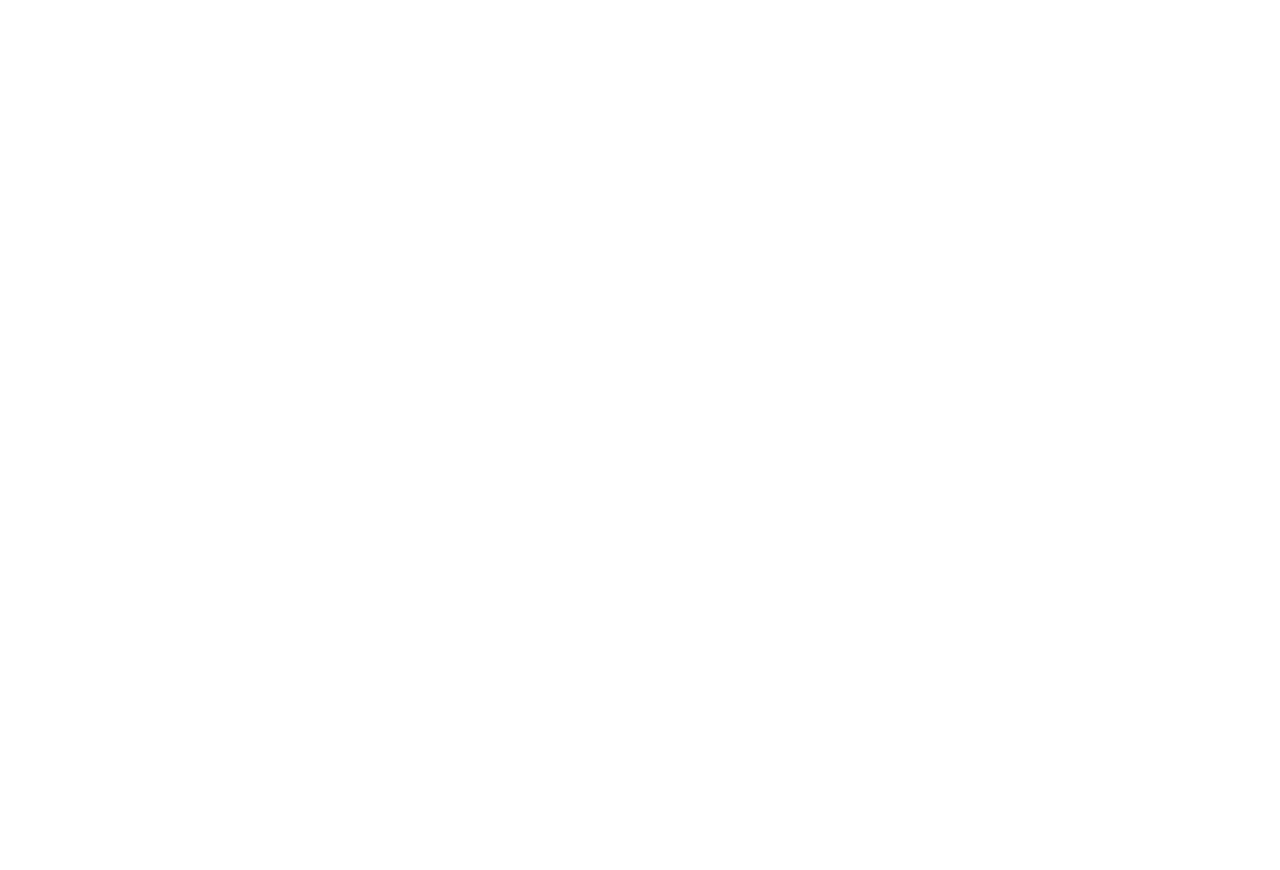
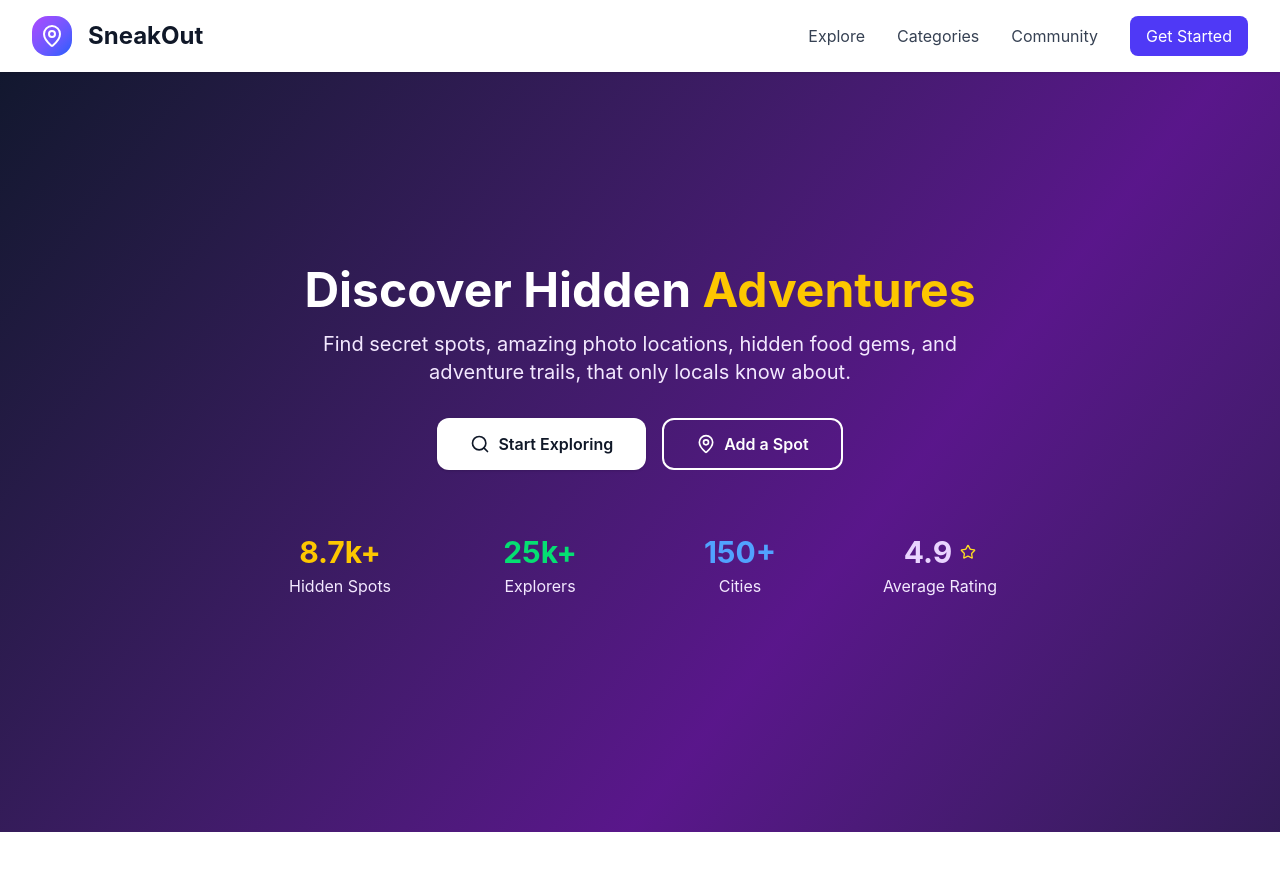
Before and after one commit to ANIKETHPAWAR/SneakOut, a React (Vite) app in the folder client/: page /dashboard in a window 1280 px wide. Before the commit this address had no page. Shown: the top 870 px of the page. Before the commit the page ends 800 px from the top, so only its background shows below. Built offline with nearby package versions, Linux system fonts and the light colour scheme; the HTML template or start-up script is replaced by a standard one.

Commit message:
Updated routing ,modified Login and Register components to handle API calls for user authentication, and enhance input fields .Adjusted CSS for improved animations and layout.

```diff
--- a/client/src/App.jsx
+++ b/client/src/App.jsx
@@ -1,6 +1,7 @@
 import { BrowserRouter as Router, Routes, Route } from 'react-router-dom';
 import Login from './components/Login';
 import Register from './components/Register';
+import Dashboard from './pages/Dashboard';
 function App() {
   return (
     <Router>
@@ -8,7 +9,8 @@ function App() {
         <Routes>
           <Route path="/" element={<Login />} />
           <Route path="/login" element={<Login />} />
-       <Route path='/Register' element = {<Register/>}/>
+          <Route path='/Register' element={<Register/>}/>
+          <Route path='/dashboard' element={<Dashboard/>}/>
         </Routes>
       </div>
     </Router>
--- a/client/src/components/Login.jsx
+++ b/client/src/components/Login.jsx
@@ -1,6 +1,7 @@
 import { useState } from 'react';
 import { Eye, EyeOff, MapPin, User, Lock, Sparkles } from 'lucide-react';
 import { Link } from 'react-router-dom';
+import axios from "axios"
 
 const Login = () => {
   const [formData, setFormData] = useState({
@@ -24,11 +25,10 @@ const Login = () => {
 
     try {
       // TODO: Add login API call here
-      console.log('Login attempt:', formData);
-
-      // Simulate API call
-      await new Promise(resolve => setTimeout(resolve, 1000));
-
+     const res = await axios.post('http://localhost:3000/SneakOut/user/login', formData);
+      localStorage.setItem("token",res.data.token);
+      setSuccess('Registration successful! Redirecting to dashboard');
+      setTimeout(() => navigate('/dashboard'), 1500);
     } catch (error) {
       console.error('Login error:', error);
     } finally {
@@ -68,7 +68,7 @@ const Login = () => {
             <p className="text-purple-200/70">Sign in to continue your journey</p>
           </div>
 
-          <form onSubmit={handleSubmit} className="space-y-6">
+          <form autoComplete="off" onSubmit={handleSubmit} className="space-y-6">
             {/* Username Field */}
             <div className="relative group">
               <div className={`absolute inset-y-0 left-0 pl-4 flex items-center pointer-events-none transition-all duration-300 ${
@@ -77,6 +77,7 @@ const Login = () => {
                 <User className="h-5 w-5" />
               </div>
               <input
+                autoComplete="off"
                 type="text"
                 name="username"
                 value={formData.username}
@@ -98,6 +99,7 @@ const Login = () => {
                 <Lock className="h-5 w-5" />
               </div>
               <input
+                autoComplete="off"
                 type={showPassword ? 'text' : 'password'}
                 name="password"
                 value={formData.password}
--- a/client/src/components/inputBox.jsx
+++ b/client/src/components/inputBox.jsx
@@ -3,6 +3,6 @@ export function InputBox({label,placeholder,Onchange}){
         <div>
             {label}
         </div>
-        <input onChange={Onchange} placeholder={placeholder} className="w-full px-2 py-1 border rounded border-slate-200"/>
+        <input onChange={Onchange} placeholder={placeholder} autoComplete="off" className="w-full px-2 py-1 border rounded border-slate-200"/>
     </div>
 }
--- a/client/src/index.css
+++ b/client/src/index.css
@@ -68,7 +68,7 @@ body {
     transform: translate(0px, 0px) scale(1);
   }
   33% {
-    transform: translate(30px, -50px) scale(1.1);
+    transform: translate(-130px, -50px) scale(1.1);
   }
   66% {
     transform: translate(-20px, 20px) scale(0.9);
--- /dev/null
+++ b/client/src/pages/Dashboard.jsx
@@ -0,0 +1,97 @@
+import React from 'react';
+import { MapPin, Menu, Search,Star,X } from 'lucide-react';
+import {Link }from'react-router-dom';
+import {useState} from 'react'
+const Dashboard = () => {
+    const [isMenuOpen, setIsMenuOpen] = useState(false);
+  return (
+    <div className="min-h-screen bg-gradient-to-br from-slate-900 via-purple-900 to-slate-900 flex flex-col">
+      {/* Navbar */}
+      <nav className="flex items-center fixed justify-between w-full px-8 py-4 bg-white bg-opacity-80 shadow-sm">
+        <div className="flex items-center gap-2">
+          <div className="w-10 h-10 flex items-center justify-center bg-gradient-to-br from-purple-500 to-blue-600 rounded-2xl">
+            <MapPin className="w-6 h-6 text-white" />
+          </div>
+          <span className="ml-2 text-2xl font-bold text-gray-900">SneakOut</span>
+        </div> <div className="hidden md:flex items-center space-x-8">
+              <Link to="#explore" className="text-gray-700 hover:text-indigo-600 transition-colors">Explore</Link>
+              <Link to="#categories" className="text-gray-700 hover:text-indigo-600 transition-colors">Categories</Link>
+              <Link to="#community" className="text-gray-700 hover:text-indigo-600 transition-colors">Community</Link>
+              <button className="bg-indigo-600 text-white px-4 py-2 rounded-lg hover:bg-indigo-700 transition-colors">
+                Get Started
+              </button>
+            </div>
+        <button className="p-2 rounded hover:bg-gray-200 transition md:hidden " onClick={()=> setIsMenuOpen(!isMenuOpen)}>
+          {isMenuOpen ?<X className="w-6 h-6"/>:<Menu className="w-6 h-6 text-gray-700" />}
+        </button>
+
+{/*Mobile Layout */}
+{isMenuOpen && (
+          <div className="md:hidden absolute left-0 top-full right-0 bg-white border-t border-gray-200">
+            <div className="px-4 py-3 space-y-3 ">
+              <Link to="#explore" className="block text-gray-700 hover:text-indigo-600">Explore</Link>
+              <Link to="#categories" className="block text-gray-700 hover:text-indigo-600">Categories</Link>
+              <Link to="#community" className="block text-gray-700 hover:text-indigo-600">Community</Link>
+              <button className="w-full bg-indigo-600 text-white px-4 py-2 rounded-lg hover:bg-indigo-700 transition-colors">
+                Get Started
+              </button>
+            </div>
+          </div>
+        )}
+
+
+      </nav>
+
+      {/* Hero Section */}
+      <main className="flex-1 flex flex-col items-center justify-center text-center px-4 py-7 my-4 min-h-screen">
+        <h1 className="text-4xl sm:text-5xl font-bold text-white mt-8">
+          Discover Hidden <span className="text-yellow-400">Adventures</span>
+        </h1>
+        <p className="mt-4 text-lg sm:text-xl text-purple-100 max-w-2xl mx-auto">
+          Find secret spots, amazing photo locations, hidden food gems, and adventure trails, that only locals know about.<br />
+
+        </p>
+        <div className="flex flex-col sm:flex-row gap-4 mt-8 justify-center ">
+          <button className="flex items-center justify-center gap-2 px-8 py-3 bg-white text-gray-900 font-semibold rounded-xl shadow hover:bg-gray-100 border border-white/30 transition">
+            <Search className="w-5 h-5" />
+            Start Exploring
+          </button>
+          <button className="flex items-center justify-center gap-2 px-8 py-3 bg-transparent text-white font-semibold rounded-xl border-2 border-white hover:bg-white/10 transition">
+            <MapPin className="w-5 h-5" />
+            Add a Spot
+          </button>
+        </div>
+        {/* Stats Grid */}
+        <div className="grid grid-cols-2 sm:grid-cols-4 gap-8 mt-16 w-full max-w-3xl">
+          <div className="flex flex-col items-center">
+            <span className="text-3xl font-bold text-yellow-400">8.7k+</span>
+            <span className="text-purple-100 mt-1">Hidden Spots</span>
+          </div>
+          <div className="flex flex-col items-center">
+            <span className="text-3xl font-bold text-green-400">25k+</span>
+            <span className="text-purple-100 mt-1">Explorers</span>
+          </div>
+          <div className="flex flex-col items-center">
+            <span className="text-3xl font-bold text-blue-400">150+</span>
+            <span className="text-purple-100 mt-1">Cities</span>
+          </div>
+          <div className="flex flex-col
+          items-center ">
+            <div className=" flex items-center gap-2">
+            <span className="text-3xl font-bold text-purple-200 justify-between ">4.9 </span>
+            <Star className="w-4 h-4 text-yellow-300  "/>
+            </div>
+           <span className="text-purple-100 mt-1">Average Rating</span>
+          </div>
+
+        </div>
+      </main>
+      <div className="min-h-screen bg-white">
+        {/* hello removed */}
+      </div>
+
+    </div>
+  );
+};
+
+export default Dashboard;
```
Also changed, not shown: client/src/components/Register.jsx (+13 -7 lines), client/src/tailwind.css (line endings or trailing spaces), 1 other file (tests, documents, lock files or other folders).
